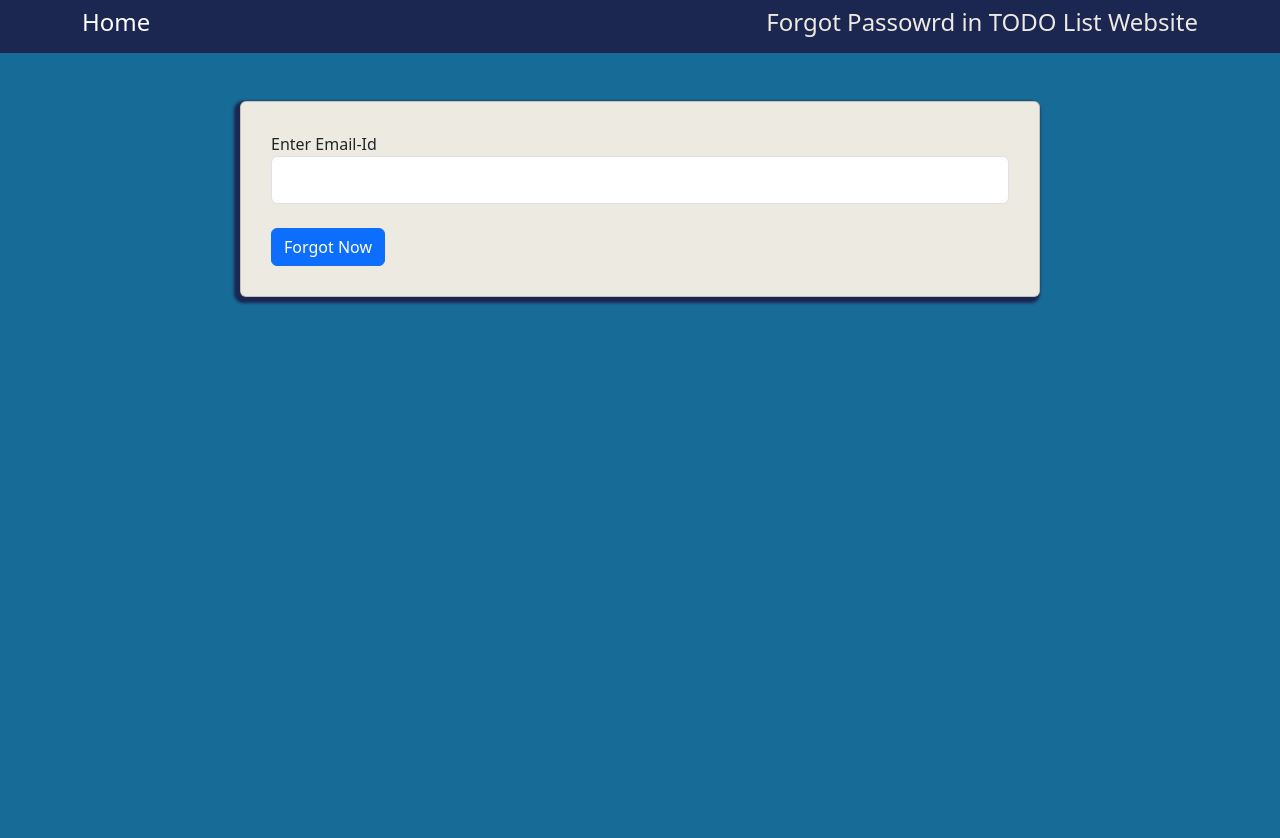
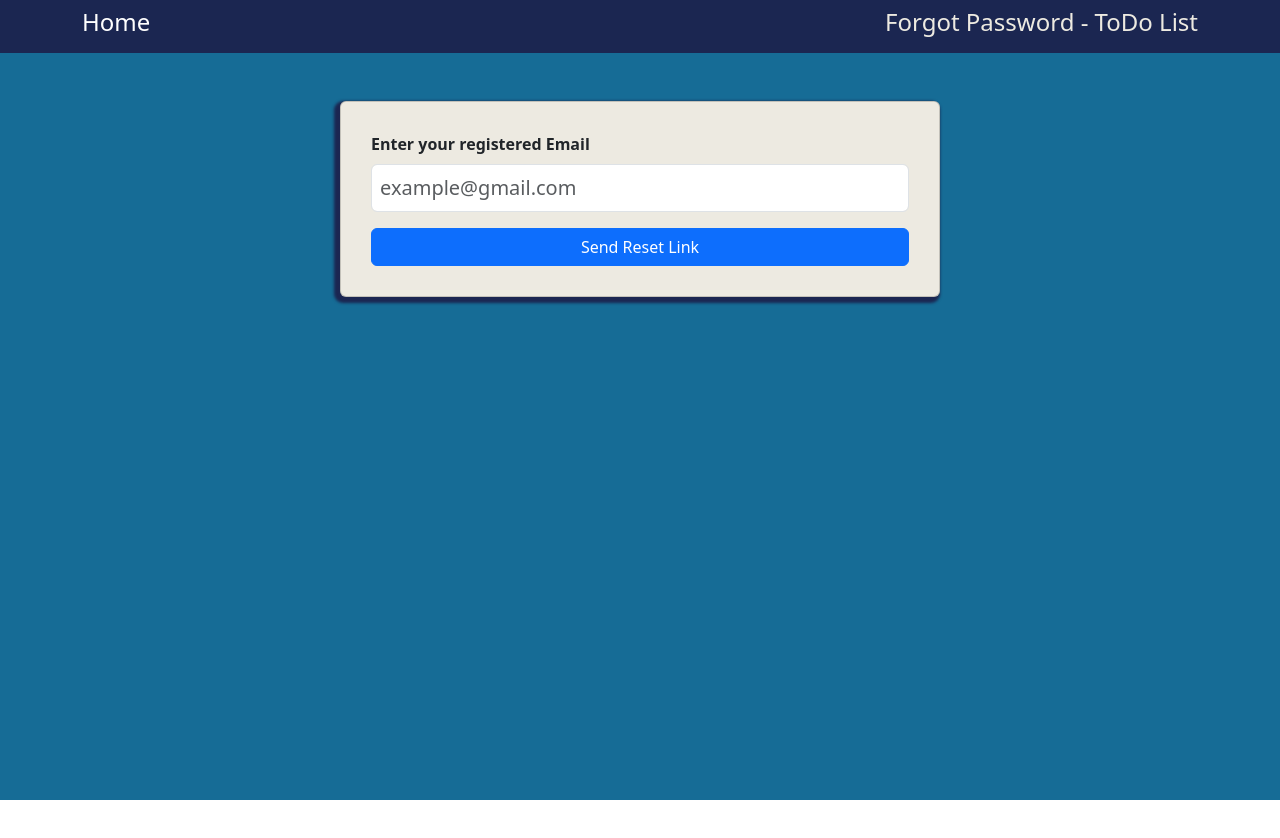
Before and after one commit to Abhishek-K-Vishvakarma/todolist_frontend-React-Vite-_UI_Project, a React (Vite) app: page /forgot-password in a window 1280 px wide. Shown: the top 838 px of the page. After the commit the page ends 800 px from the top, so only its background shows below. Built offline with nearby package versions, Linux system fonts and the light colour scheme; no server answers.

Commit message:
Fix: Forgot password

```diff
--- a/user/Forgotpassword.jsx
+++ b/user/Forgotpassword.jsx
@@ -2,64 +2,106 @@ import { useRef } from "react";
 import { Container, Navbar } from "react-bootstrap";
 import { Link, useNavigate } from "react-router-dom";
 import Swal from "sweetalert2";
+
 const Forgotpassword = () => {
   const emRef = useRef();
   const navigate = useNavigate();
-  const handleForgotPassword = async(e) => {
+  const handleForgotPassword = async (e) => {
     e.preventDefault();
-    if(emRef.current.value == ""){
+
+    const email = emRef.current.value.trim();
+
+    if (!email) {
       Swal.fire({
-        title: "Invalid!",
-        text: "Please fill input field!",
-        icon: 'error'
+        title: "Invalid Input!",
+        text: "Please enter your registered email address.",
+        icon: "warning",
+        timer: 2000,
+        showConfirmButton: false,
       });
       return;
     }
+
     try {
-      const request = await fetch("https://todolist-backend-node-js-apis-project.onrender.com/api/forgot-password", {
+      const request = await fetch("https://todolist-backend-node-js-apis-project.onrender.com/api/forgot-password",
+        {
           method: "POST",
-        headers: {
-          "Content-Type": "application/json",
-        },
-        body: JSON.stringify({ email: emRef.current.value })
+          headers: { "Content-Type": "application/json" },
+          body: JSON.stringify({ email }),
+        }
+      );
+      const response = await request.json();
+      console.log("Forgot Password Response:", response);
+      if (!request.ok) {
+        Swal.fire({
+          title: "Request Failed!",
+          text: response.message || "Something went wrong. Please try again.",
+          icon: "error",
+          timer: 2500,
+          showConfirmButton: false,
         });
-      const response = await request.json();
-      console.log(" Forgot response :", response);
-      if(request.ok == false){
+        return;
+      }
+
       Swal.fire({
-          title: 'Request Error',
-          text: 'Try again letter',
-          icon: 'error'
-         })
-      }else{
-        Swal.fire({
-          title: 'Request Success',
-          text: 'Forgot Successfully!',
-          icon: 'success'
+        title: "Email Sent!",
+        text: "A password reset link has been sent to your email. Please check your inbox.",
+        icon: "success",
+        timer: 3000,
+        showConfirmButton: false,
       });
       navigate("/reset-password");
+    } catch (err) {
+      console.error("Internal Server Error:", err);
+      Swal.fire({
+        title: "Server Error",
+        text: "Unable to process your request at this time.",
+        icon: "error",
+        timer: 2500,
+        showConfirmButton: false,
+      });
     }
-    } catch (err) {
-      console.error("Internal Server error :", err);
-    }
-  }
-  // console.log("forgot :", authUser);
+  };
+
   return (
-    <div style={{ backgroundColor: '#166C96', height: '56.96rem' }}>
-      <Navbar style={{ backgroundColor: '#1b2651', color: '#edeae1' }}>
-        <Container>
-          <h4><Link to="/" style={{ textDecoration: 'none', color: '#fff' }}>Home</Link></h4><h4>Forgot Passowrd in TODO List Website</h4>
+    <div style={{ backgroundColor: "#166C96", minHeight: "100vh" }}>
+      {/* Header Navbar */}
+      <Navbar style={{ backgroundColor: "#1b2651", color: "#edeae1" }}>
+        <Container className="d-flex justify-content-between align-items-center">
+          <h4>
+            <Link to="/" style={{ textDecoration: "none", color: "#fff" }}>
+              Home
+            </Link>
+          </h4>
+          <h4>Forgot Password - ToDo List</h4>
         </Container>
       </Navbar>
-      <div className="container card mt-5" style={{ padding: "30px", backgroundColor: "#edeae1", boxShadow: "-3px 3px 3px 3px #1b2651", maxWidth: "800px" }}>
+
+      {/* Forgot Password Form */}
+      <div
+        className="container card mt-5"
+        style={{
+          padding: "30px",
+          backgroundColor: "#edeae1",
+          boxShadow: "-3px 3px 3px 3px #1b2651",
+          maxWidth: "600px",
+        }}
+      >
         <form onSubmit={handleForgotPassword}>
-          <label>Enter Email-Id</label>
-          <input type="text" ref={emRef} className="form-control p-2 fs-5"/><br/>
-          <button type="submit" className="btn btn-primary">Forgot Now</button>
+          <label className="fw-bold mb-2">Enter your registered Email</label>
+          <input
+            type="email"
+            ref={emRef}
+            placeholder="example@gmail.com"
+            className="form-control p-2 fs-5 mb-3"
+          />
+          <button type="submit" className="btn btn-primary w-100">
+            Send Reset Link
+          </button>
         </form>
       </div>
     </div>
-  )
-}
+  );
+};
 
 export default Forgotpassword;
```
Lines whose indentation alone changed are shown as unchanged.
